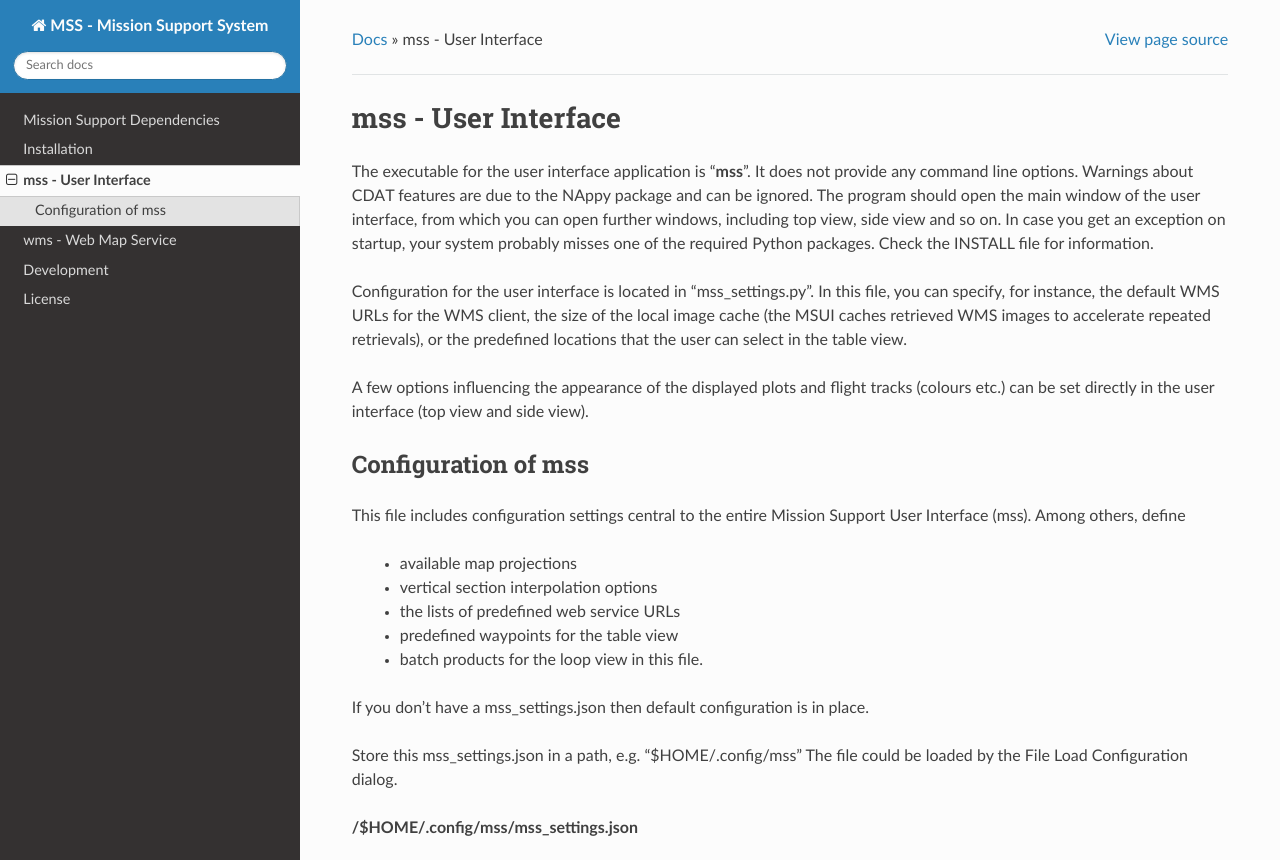
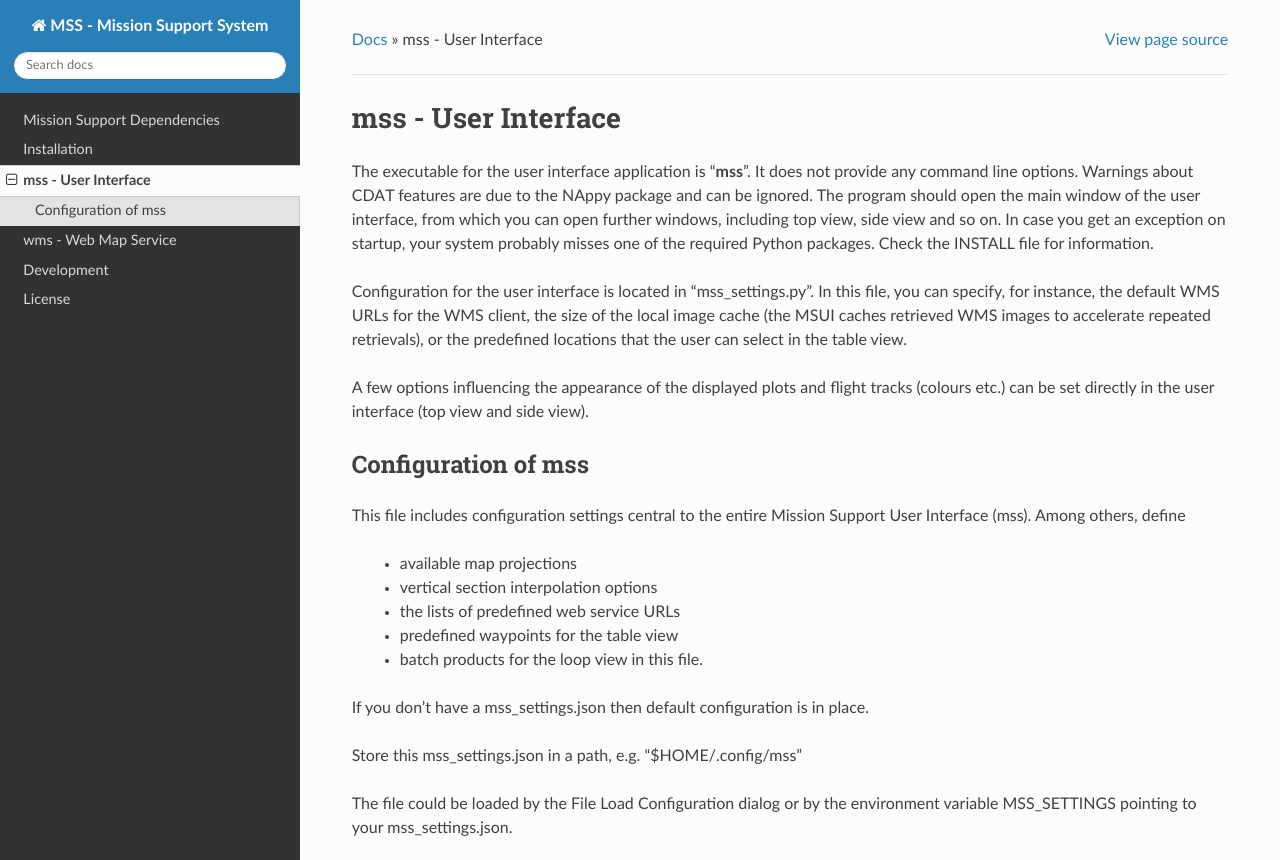
Before and after one commit to Open-MSS/MSS, a Sphinx documentation site: the page built from docs/usage.rst, in a window 1280 px wide and 1225 px high, cut to the strip 0-860 px from the top of the window. Built offline with Sphinx 7.4.7 and the Read the Docs theme 2.0.0, drawn with Linux system fonts in a browser that asks for light colours.

Commit message:
initializing mss_settings.json by env MSS_SETTINGS, fixes #37

```diff
--- a/docs/usage.rst
+++ b/docs/usage.rst
@@ -35,7 +35,9 @@ Mission Support User Interface (mss). Among others, define
 If you don't have a mss_settings.json then default configuration is in place.
 
 Store this mss_settings.json in a path, e.g. "$HOME/.config/mss"
-The file could be loaded by the File Load Configuration dialog.
+
+The file could be loaded by the File Load Configuration dialog or
+by the environment variable MSS_SETTINGS pointing to your mss_settings.json.
 
 **/$HOME/.config/mss/mss_settings.json**
 
```
Also changed, not shown: 1 other file.
